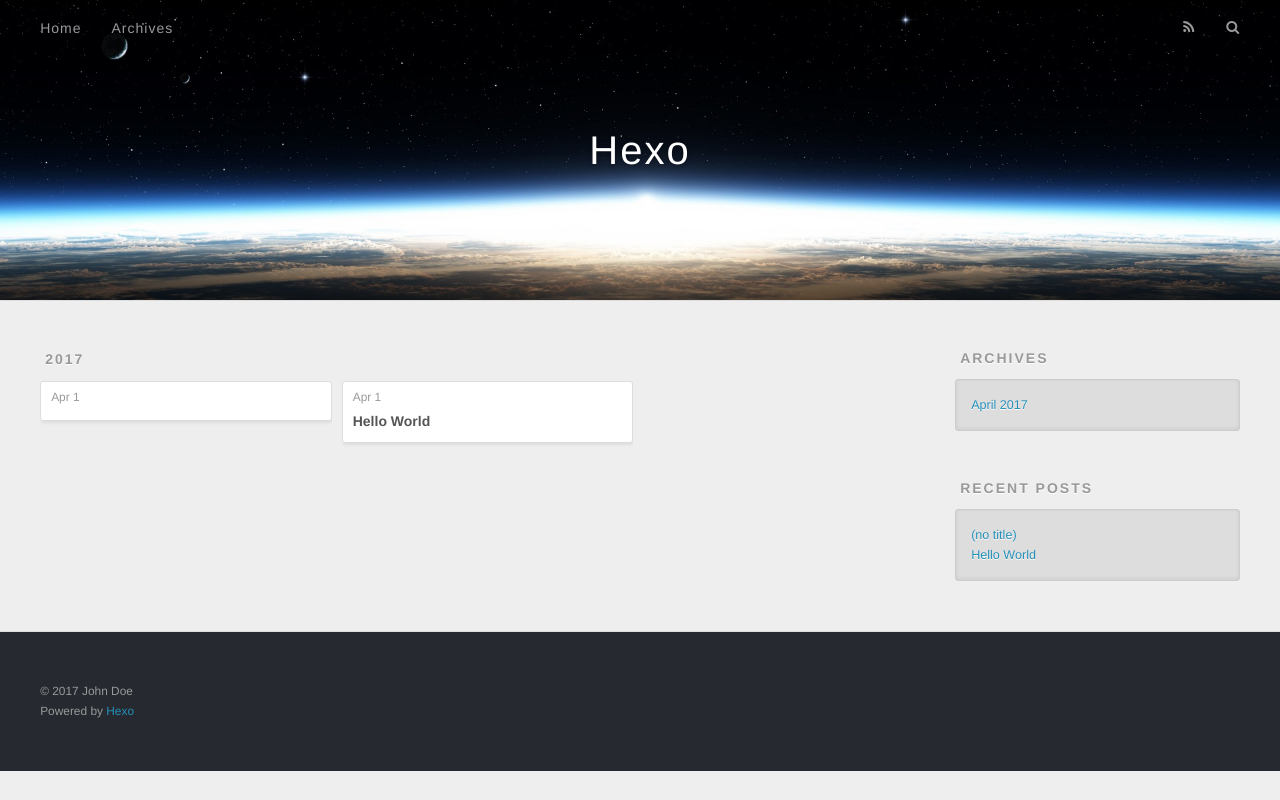
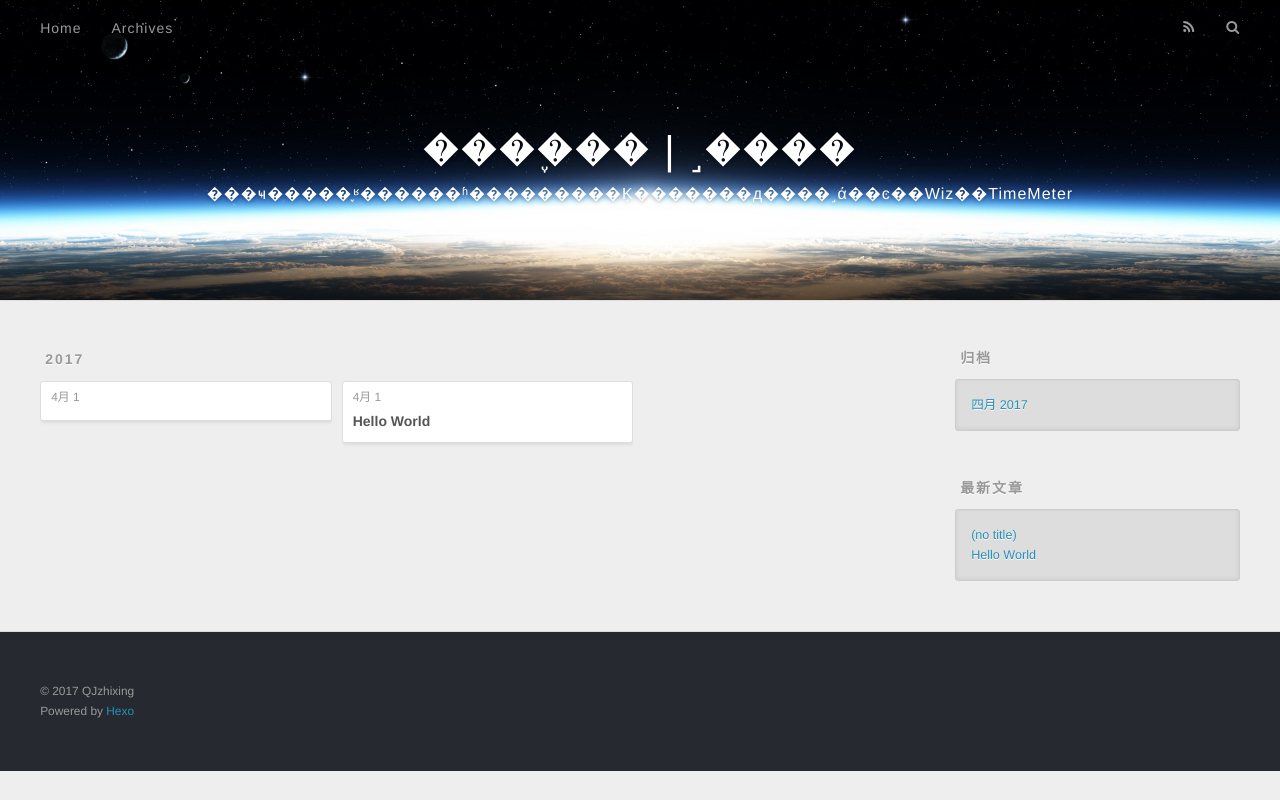
Before and after one commit to wangzhiqiang1989/wangzhiqiang1989, a plain HTML site: page archives/2017/04/index.html in a window 1280 px wide. Drawn offline with nearby package versions, Linux system fonts and the light colour scheme.

Commit message:
Site updated: 2017-04-06 11:42:32

```diff
--- a/archives/2017/04/index.html
+++ b/archives/2017/04/index.html
@@ -3,16 +3,19 @@
 <head>
   <meta charset="utf-8">
 
-  <title>Archives: 2017/4 | Hexo</title>
+  <title>归档: 2017/4 | ����֪�� | ˼����</title>
   <meta name="viewport" content="width=device-width, initial-scale=1, maximum-scale=1">
-  <meta property="og:type" content="website">
-<meta property="og:title" content="Hexo">
+  <meta name="description" content="֪ʶ������ʱ�����������ҹ������Ķ�������д����˼ά��ͼ��Wiz��TimeMeter">
+<meta property="og:type" content="website">
+<meta property="og:title" content="����֪�� | ˼����">
 <meta property="og:url" content="http://yoursite.com/archives/2017/04/index.html">
-<meta property="og:site_name" content="Hexo">
+<meta property="og:site_name" content="����֪�� | ˼����">
+<meta property="og:description" content="֪ʶ������ʱ�����������ҹ������Ķ�������д����˼ά��ͼ��Wiz��TimeMeter">
 <meta name="twitter:card" content="summary">
-<meta name="twitter:title" content="Hexo">
+<meta name="twitter:title" content="����֪�� | ˼����">
+<meta name="twitter:description" content="֪ʶ������ʱ�����������ҹ������Ķ�������д����˼ά��ͼ��Wiz��TimeMeter">
 
-    <link rel="alternate" href="/atom.xml" title="Hexo" type="application/atom+xml">
+    <link rel="alternate" href="/atom.xml" title="����֪�� | ˼����" type="application/atom+xml">
 
 
     <link rel="icon" href="/favicon.png">
@@ -33,8 +36,12 @@
   <div id="header-outer" class="outer">
     <div id="header-title" class="inner">
       <h1 id="logo-wrap">
-        <a href="/" id="logo">Hexo</a>
+        <a href="/" id="logo">����֪�� | ˼����</a>
       </h1>
+
+        <h2 id="subtitle-wrap">
+          <a href="/" id="subtitle">���ҹ�����֪ʶ������ʱ���������Ķ�������д����˼ά��ͼ��Wiz��TimeMeter</a>
+        </h2>
 
     </div>
     <div id="header-inner" class="inner">
@@ -50,7 +57,7 @@
 
           <a id="nav-rss-link" class="nav-icon" href="/atom.xml" title="RSS Feed"></a>
 
-        <a id="nav-search-btn" class="nav-icon" title="Search"></a>
+        <a id="nav-search-btn" class="nav-icon" title="搜索"></a>
       </nav>
       <div id="search-form-wrap">
         <form action="//google.com/search" method="get" accept-charset="UTF-8" class="search-form"><input type="search" name="q" results="0" class="search-form-input" placeholder="Search"><button type="submit" class="search-form-submit">&#xF002;</button><input type="hidden" name="sitesearch" value="http://yoursite.com"></form>
@@ -76,7 +83,7 @@
   <div class="archive-article-inner">
     <header class="archive-article-header">
       <a href="/2017/04/01/Hello/" class="archive-article-date">
-  <time datetime="2017-04-01T10:57:59.367Z" itemprop="datePublished">Apr 1</time>
+  <time datetime="2017-04-01T10:57:59.367Z" itemprop="datePublished">4月 1</time>
 </a>
 
     </header>
@@ -89,7 +96,7 @@
   <div class="archive-article-inner">
     <header class="archive-article-header">
       <a href="/2017/04/01/hello-world/" class="archive-article-date">
-  <time datetime="2017-04-01T10:55:28.325Z" itemprop="datePublished">Apr 1</time>
+  <time datetime="2017-04-01T10:55:28.325Z" itemprop="datePublished">4月 1</time>
 </a>
 
 
@@ -120,9 +127,9 @@
 
 
   <div class="widget-wrap">
-    <h3 class="widget-title">Archives</h3>
+    <h3 class="widget-title">归档</h3>
     <div class="widget">
-      <ul class="archive-list"><li class="archive-list-item"><a class="archive-list-link" href="/archives/2017/04/">April 2017</a></li></ul>
+      <ul class="archive-list"><li class="archive-list-item"><a class="archive-list-link" href="/archives/2017/04/">四月 2017</a></li></ul>
     </div>
   </div>
 
@@ -130,7 +137,7 @@
 
 
   <div class="widget-wrap">
-    <h3 class="widget-title">Recent Posts</h3>
+    <h3 class="widget-title">最新文章</h3>
     <div class="widget">
       <ul>
 
@@ -154,7 +161,7 @@
 
   <div class="outer">
     <div id="footer-info" class="inner">
-      &copy; 2017 John Doe<br>
+      &copy; 2017 QJzhixing<br>
       Powered by <a href="http://hexo.io/" target="_blank">Hexo</a>
     </div>
   </div>
--- a/atom.xml
+++ b/atom.xml
@@ -1,7 +1,7 @@
 <?xml version="1.0" encoding="utf-8"?>
 <feed xmlns="http://www.w3.org/2005/Atom">
-  <title>Hexo</title>
-
+  <title>����֪�� | ˼����</title>
+  <subtitle>���ҹ�����֪ʶ������ʱ���������Ķ�������д����˼ά��ͼ��Wiz��TimeMeter</subtitle>
   <link href="/atom.xml" rel="self"/>
 
   <link href="http://yoursite.com/"/>
@@ -9,7 +9,7 @@
   <id>http://yoursite.com/</id>
 
   <author>
-    <name>John Doe</name>
+    <name>QJzhixing</name>
 
   </author>
 
```
Also changed, not shown: 2017/04/01/Hello/index.html (+16 -12 lines), 2017/04/01/hello-world/index.html (+14 -10 lines), archives/2017/index.html (+21 -14 lines), archives/index.html (+21 -14 lines), index.html (+21 -14 lines).
